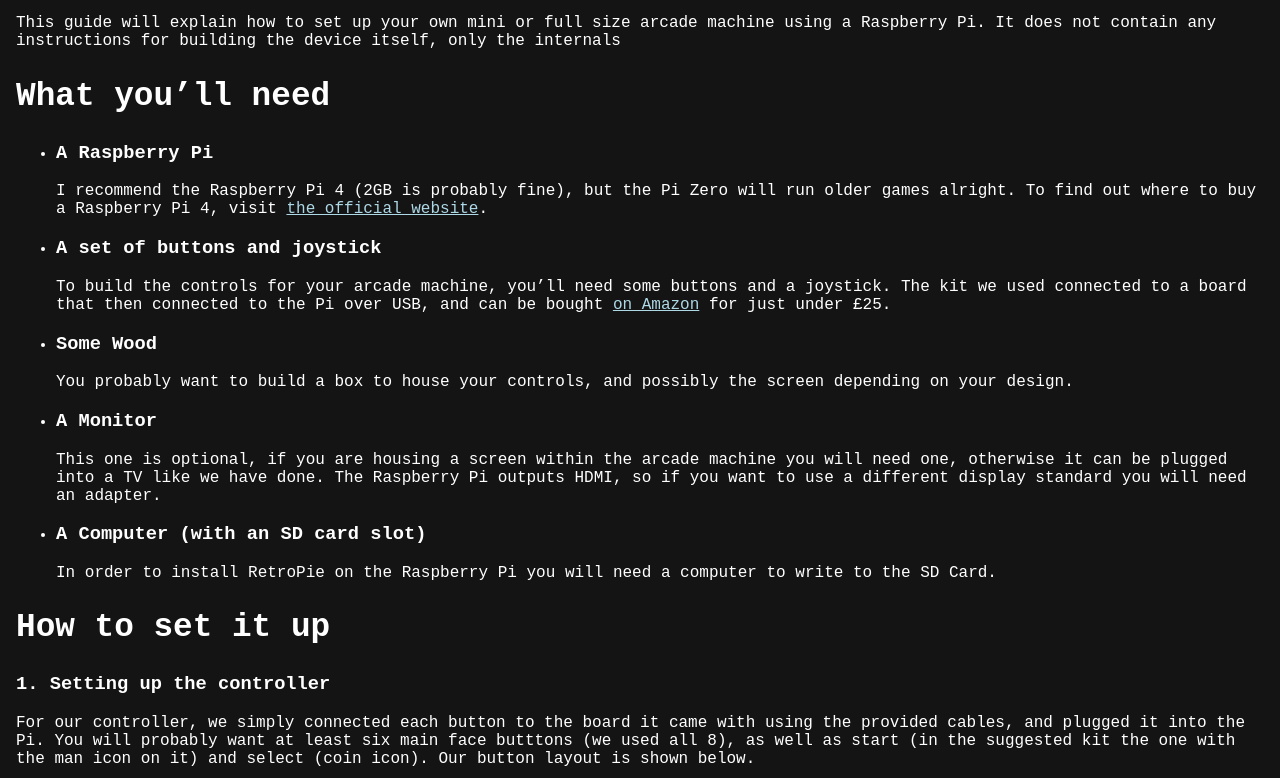
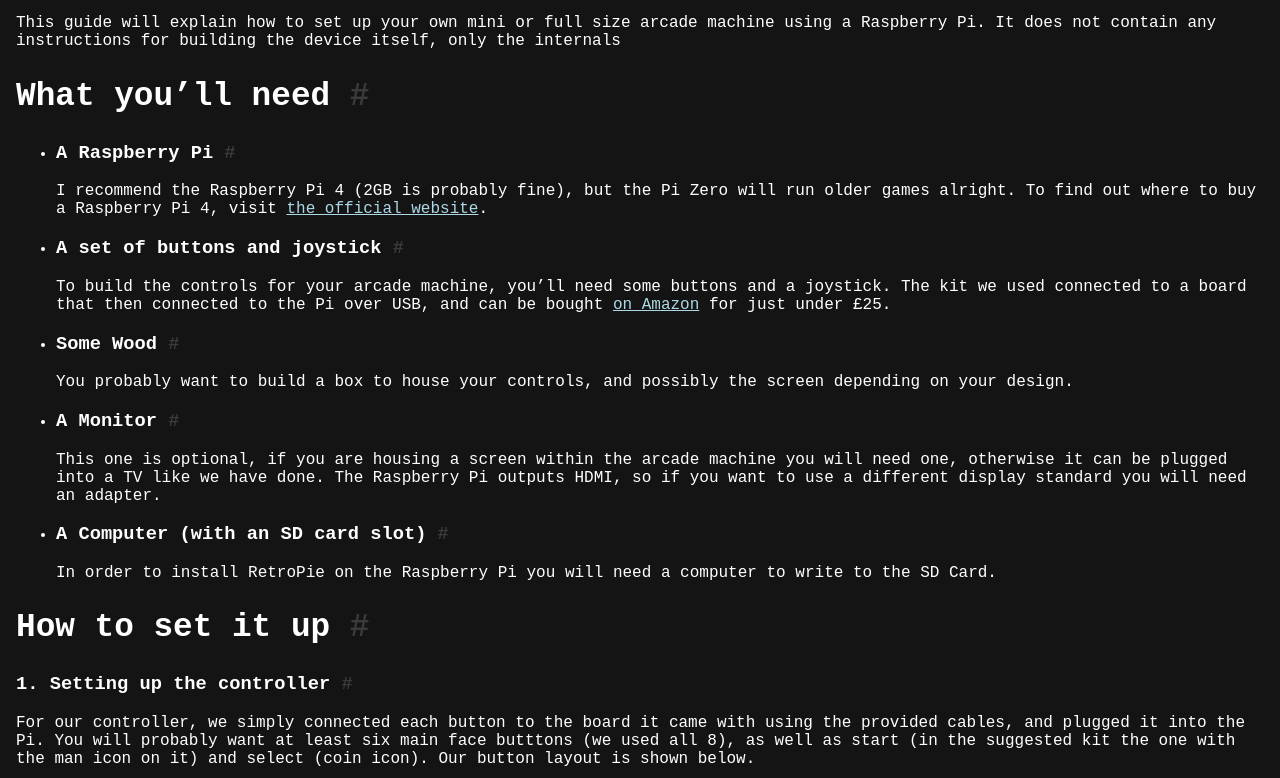
Before and after one commit to jbritain/jbritain.github.io, a Jekyll site: the page built from _posts/2021-08-19-build-a-mini-arcade-machine.md, in a window 1280 px wide and 1400 px high, scrolled down 380 px. Shown: the part 177-955 px from the top of the window. Built offline with Jekyll 4.4.1, drawn with Linux system fonts in a browser that asks for light colours; a style sheet for code colours, icons or effects is not loaded.

Commit message:
heading anchors and *smooth* scrollling

```diff
--- a/_config.yml
+++ b/_config.yml
@@ -9,3 +9,5 @@
 
 collections:
   - projects
+
+permalink: pretty
--- /dev/null
+++ b/_includes/anchor_headings.html
@@ -0,0 +1,172 @@
+{% capture headingsWorkspace %}
+  {% comment %}
+    Copyright (c) 2018 Vladimir "allejo" Jimenez
+
+    Permission is hereby granted, free of charge, to any person
+    obtaining a copy of this software and associated documentation
+    files (the "Software"), to deal in the Software without
+    restriction, including without limitation the rights to use,
+    copy, modify, merge, publish, distribute, sublicense, and/or sell
+    copies of the Software, and to permit persons to whom the
+    Software is furnished to do so, subject to the following
+    conditions:
+
+    The above copyright notice and this permission notice shall be
+    included in all copies or substantial portions of the Software.
+
+    THE SOFTWARE IS PROVIDED "AS IS", WITHOUT WARRANTY OF ANY KIND,
+    EXPRESS OR IMPLIED, INCLUDING BUT NOT LIMITED TO THE WARRANTIES
+    OF MERCHANTABILITY, FITNESS FOR A PARTICULAR PURPOSE AND
+    NONINFRINGEMENT. IN NO EVENT SHALL THE AUTHORS OR COPYRIGHT
+    HOLDERS BE LIABLE FOR ANY CLAIM, DAMAGES OR OTHER LIABILITY,
+    WHETHER IN AN ACTION OF CONTRACT, TORT OR OTHERWISE, ARISING
+    FROM, OUT OF OR IN CONNECTION WITH THE SOFTWARE OR THE USE OR
+    OTHER DEALINGS IN THE SOFTWARE.
+  {% endcomment %}
+  {% comment %}
+    Version 1.0.11
+      https://github.com/allejo/jekyll-anchor-headings
+
+    "Be the pull request you wish to see in the world." ~Ben Balter
+
+    Usage:
+      {% include anchor_headings.html html=content anchorBody="#" %}
+
+    Parameters:
+      * html          (string) - the HTML of compiled markdown generated by kramdown in Jekyll
+
+    Optional Parameters:
+      * beforeHeading (bool)   : false  - Set to true if the anchor should be placed _before_ the heading's content
+      * headerAttrs   (string) :  ''    - Any custom HTML attributes that will be added to the heading tag; you may NOT use `id`;
+                                          the `%heading%` and `%html_id%` placeholders are available
+      * anchorAttrs   (string) :  ''    - Any custom HTML attributes that will be added to the `<a>` tag; you may NOT use `href`, `class` or `title`;
+                                          the `%heading%` and `%html_id%` placeholders are available
+      * anchorBody    (string) :  ''    - The content that will be placed inside the anchor; the `%heading%` placeholder is available
+      * anchorClass   (string) :  ''    - The class(es) that will be used for each anchor. Separate multiple classes with a space
+      * anchorTitle   (string) :  ''    - The `title` attribute that will be used for anchors
+      * h_min         (int)    :  1     - The minimum header level to build an anchor for; any header lower than this value will be ignored
+      * h_max         (int)    :  6     - The maximum header level to build an anchor for; any header greater than this value will be ignored
+      * bodyPrefix    (string) :  ''    - Anything that should be inserted inside of the heading tag _before_ its anchor and content
+      * bodySuffix    (string) :  ''    - Anything that should be inserted inside of the heading tag _after_ its anchor and content
+      * generateId    (true)   :  false - Set to true if a header without id should generate an id to use.
+
+    Output:
+      The original HTML with the addition of anchors inside of all of the h1-h6 headings.
+  {% endcomment %}
+
+  {% assign minHeader = include.h_min | default: 1 %}
+  {% assign maxHeader = include.h_max | default: 6 %}
+  {% assign beforeHeading = include.beforeHeading %}
+  {% assign headerAttrs = include.headerAttrs %}
+  {% assign nodes = include.html | split: '<h' %}
+
+  {% capture edited_headings %}{% endcapture %}
+
+  {% for _node in nodes %}
+    {% capture node %}{{ _node | strip }}{% endcapture %}
+
+    {% if node == "" %}
+      {% continue %}
+    {% endif %}
+
+    {% assign nextChar = node | replace: '"', '' | strip | slice: 0, 1 %}
+    {% assign headerLevel = nextChar | times: 1 %}
+
+    <!-- If the level is cast to 0, it means it's not a h1-h6 tag, so let's see if we need to fix it -->
+    {% if headerLevel == 0 %}
+      <!-- Split up the node based on closing angle brackets and get the first one. -->
+      {% assign firstChunk = node | split: '>' | first %}
+
+      <!-- If the first chunk does NOT contain a '<', that means we've broken another HTML tag that starts with 'h' -->
+      {% unless firstChunk contains '<' %}
+        {% capture node %}<h{{ node }}{% endcapture %}
+      {% endunless %}
+
+      {% capture edited_headings %}{{ edited_headings }}{{ node }}{% endcapture %}
+      {% continue %}
+    {% endif %}
+
+    {% capture _closingTag %}</h{{ headerLevel }}>{% endcapture %}
+    {% assign _workspace = node | split: _closingTag %}
+    {% capture _hAttrToStrip %}{{ _workspace[0] | split: '>' | first }}>{% endcapture %}
+    {% assign header = _workspace[0] | replace: _hAttrToStrip, '' %}
+    {% assign escaped_header = header | strip_html | strip %}
+
+    {% assign _classWorkspace = _workspace[0] | split: 'class="' %}
+    {% assign _classWorkspace = _classWorkspace[1] | split: '"' %}
+    {% assign _html_class = _classWorkspace[0] %}
+
+    {% if _html_class contains "no_anchor" %}
+      {% assign skip_anchor = true %}
+    {% else %}
+      {% assign skip_anchor = false %}
+    {% endif %}
+
+    {% assign _idWorkspace = _workspace[0] | split: 'id="' %}
+    {% if _idWorkspace[1] %}
+      {% assign _idWorkspace = _idWorkspace[1] | split: '"' %}
+      {% assign html_id = _idWorkspace[0] %}
+    {% elsif include.generateId %}
+      <!-- If the header did not have an id we create one. -->
+      {% assign html_id = escaped_header | slugify %}
+      {% if html_id == "" %}
+        {% assign html_id = false %}
+      {% endif %}
+      {% capture headerAttrs %}{{ headerAttrs }} id="%html_id%"{% endcapture %}
+    {% endif %}
+
+    <!-- Build the anchor to inject for our heading -->
+    {% capture anchor %}{% endcapture %}
+
+    {% if skip_anchor == false and html_id and headerLevel >= minHeader and headerLevel <= maxHeader %}
+      {% if headerAttrs %}
+        {% capture _hAttrToStrip %}{{ _hAttrToStrip | split: '>' | first }} {{ headerAttrs | replace: '%heading%', escaped_header | replace: '%html_id%', html_id }}>{% endcapture %}
+      {% endif %}
+
+      {% capture anchor %}href="#{{ html_id }}" class="anchor_heading"{% endcapture %}
+
+      {% if include.anchorClass %}
+        {% capture anchor %}{{ anchor }} class="{{ include.anchorClass }}"{% endcapture %}
+      {% endif %}
+
+      {% if include.anchorTitle %}
+        {% capture anchor %}{{ anchor }} title="{{ include.anchorTitle | replace: '%heading%', escaped_header }}"{% endcapture %}
+      {% endif %}
+
+      {% if include.anchorAttrs %}
+        {% capture anchor %}{{ anchor }} {{ include.anchorAttrs | replace: '%heading%', escaped_header | replace: '%html_id%', html_id }}{% endcapture %}
+      {% endif %}
+
+      {% capture anchor %}<a {{ anchor }}>{{ include.anchorBody | replace: '%heading%', escaped_header | default: '' }}</a>{% endcapture %}
+
+      <!-- In order to prevent adding extra space after a heading, we'll let the 'anchor' value contain it -->
+      {% if beforeHeading %}
+        {% capture anchor %}{{ anchor }} {% endcapture %}
+      {% else %}
+        {% capture anchor %} {{ anchor }}{% endcapture %}
+      {% endif %}
+    {% endif %}
+
+    {% capture new_heading %}
+      <h{{ _hAttrToStrip }}
+        {{ include.bodyPrefix }}
+        {% if beforeHeading %}
+          {{ anchor }}{{ header }}
+        {% else %}
+          {{ header }}{{ anchor }}
+        {% endif %}
+        {{ include.bodySuffix }}
+      </h{{ headerLevel }}>
+    {% endcapture %}
+
+    <!--
+    If we have content after the `</hX>` tag, then we'll want to append that here so we don't lost any content.
+    -->
+    {% assign chunkCount = _workspace | size %}
+    {% if chunkCount > 1 %}
+      {% capture new_heading %}{{ new_heading }}{{ _workspace | last }}{% endcapture %}
+    {% endif %}
+
+    {% capture edited_headings %}{{ edited_headings }}{{ new_heading }}{% endcapture %}
+  {% endfor %}
+{% endcapture %}{% assign headingsWorkspace = '' %}{{ edited_headings | strip }}
--- a/_layouts/post.html
+++ b/_layouts/post.html
@@ -13,5 +13,5 @@
 </div>
 
 <article style="max-width: 100vw;">
-{{ content }}
+    {% include anchor_headings.html html=content anchorBody="#" %}
 </article>
--- a/css/main.css
+++ b/css/main.css
@@ -15,6 +15,7 @@
 
 html, body {
     height: 100%;
+    scroll-behavior: smooth;
 }
 
 @import url('https://fonts.googleapis.com/css2?family=Ubuntu+Mono:ital,wght@0,400;0,700;1,400;1,700&display=swap');
@@ -184,3 +185,8 @@
     resize: vertical;
     min-height: 4em;
 }
+
+.anchor_heading {
+    color: var(--faint-text-color) !important;
+    text-decoration: none;
+}
```
